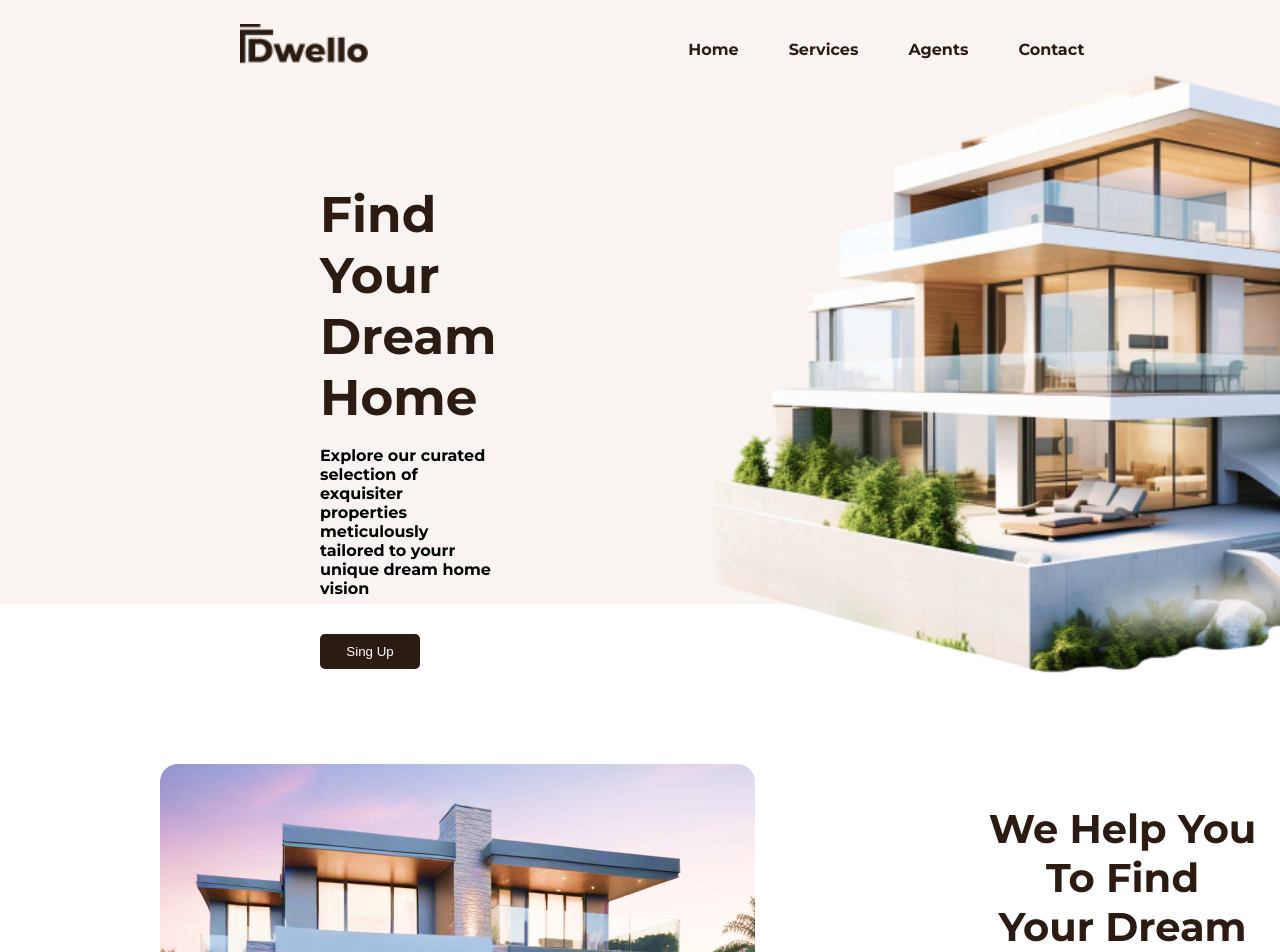
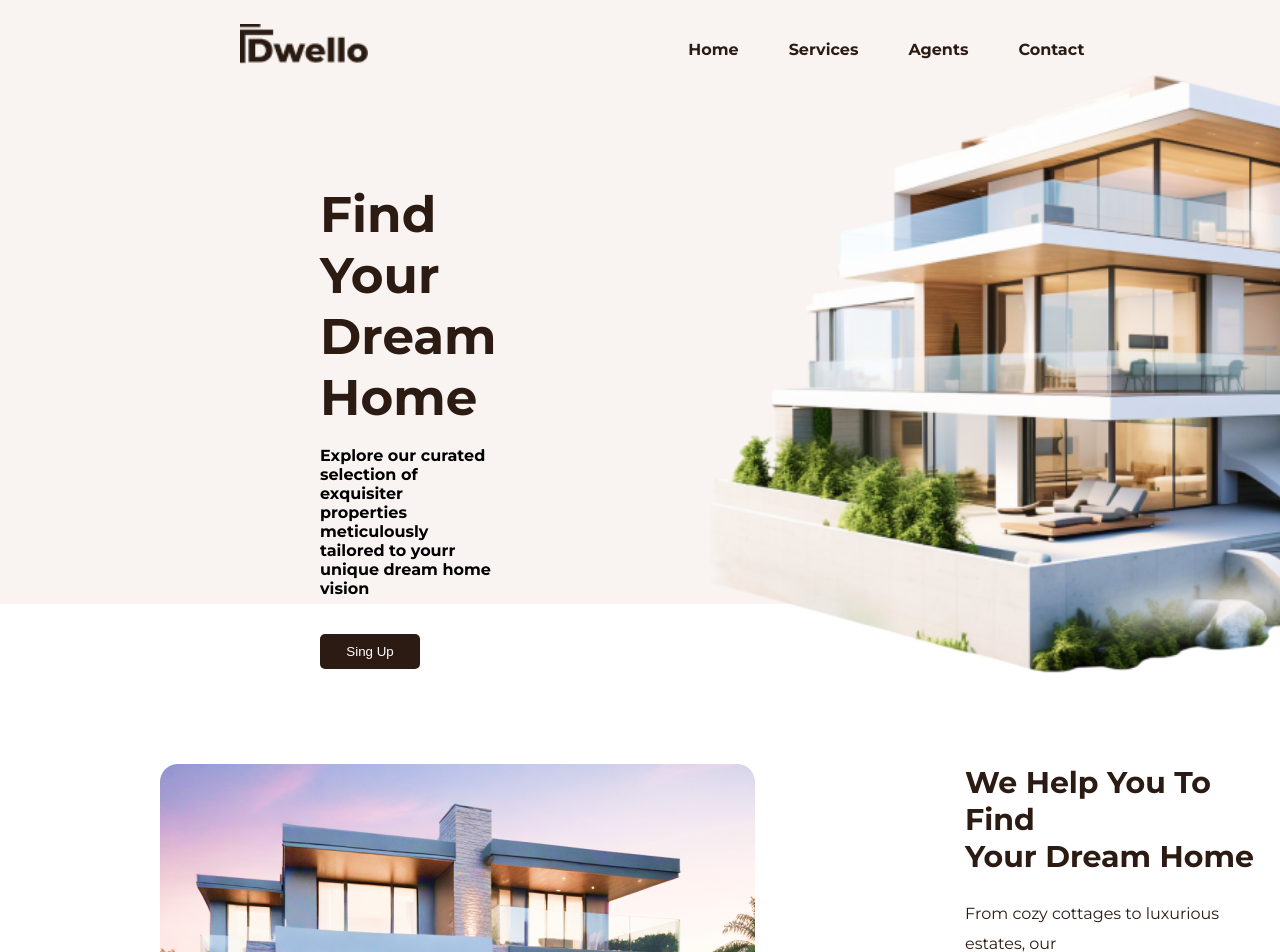
Before and after one commit to gabrieljcoutinho/Projeto-Dwello, a React (Create React App) app: page / in a window 1280 px wide. Shown: the top 952 px of the page. Built offline with nearby package versions, Linux system fonts and the light colour scheme.

Commit message:
mudando classe

```diff
--- a/src/Css/WhyChoose.css
+++ b/src/Css/WhyChoose.css
@@ -3,7 +3,7 @@
     height: 500px;
 }
 
-h3 {
+.tituloWhyChose {
     text-align: center;
     padding-top: 2.5rem;
     font-size: 40px;
```
